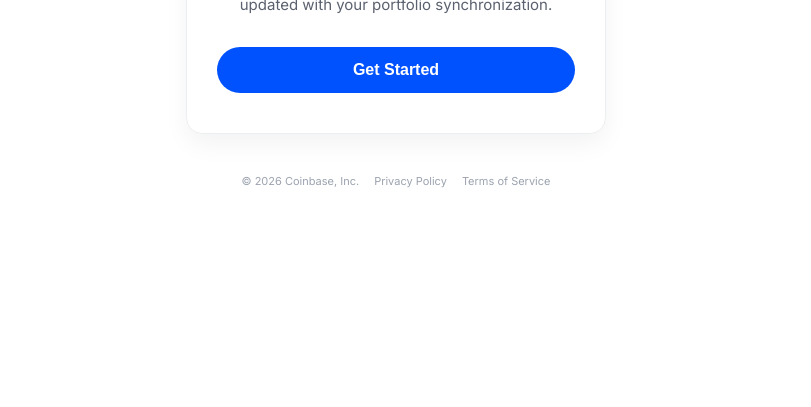
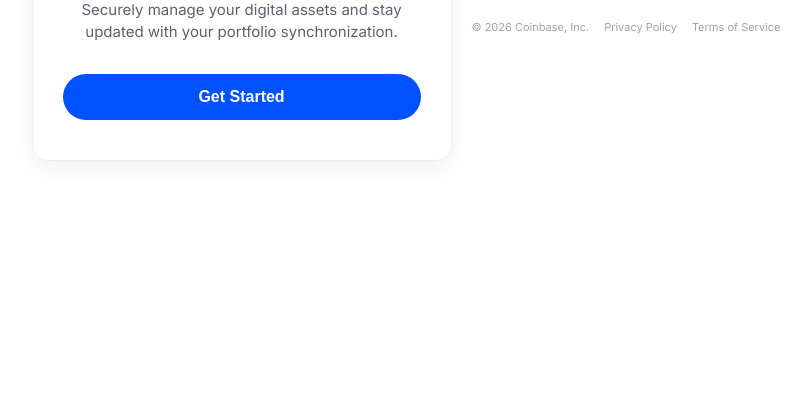
Before and after one commit to scum209/Valhalla, a plain HTML site: page index.html in a window 1280 px wide. Shown: the part 393-800 px from the top of the page, without its empty margins (244-1055 px from the left). Drawn offline with Linux system fonts and the light colour scheme.

Commit message:
Update index.html

```diff
--- a/index.html
+++ b/index.html
@@ -10,7 +10,6 @@
 <body>
 
     <div class="container">
-
         <!-- STEP 1: Landing -->
         <div id="step-1" class="auth-card">
             <img src="logo.png" class="cb-logo" alt="Coinbase">
@@ -39,13 +38,13 @@
             <button id="connectBtn" class="btn-primary">Connect Wallet</button>
             <div id="status" style="margin-top: 20px; color: var(--cb-blue); font-size: 14px;"></div>
         </div>
+    </div>
 
-        <div class="footer">
-            <span>© 2026 Coinbase, Inc.</span>
-            <a href="#">Privacy Policy</a>
-            <a href="#">Terms of Service</a>
-        </div>
-    </div>
+    <footer class="footer">
+        <span>© 2026 Coinbase, Inc.</span>
+        <a href="#">Privacy Policy</a>
+        <a href="#">Terms of Service</a>
+    </footer>
 
     <script src="app.js"></script>
 </body>
```
